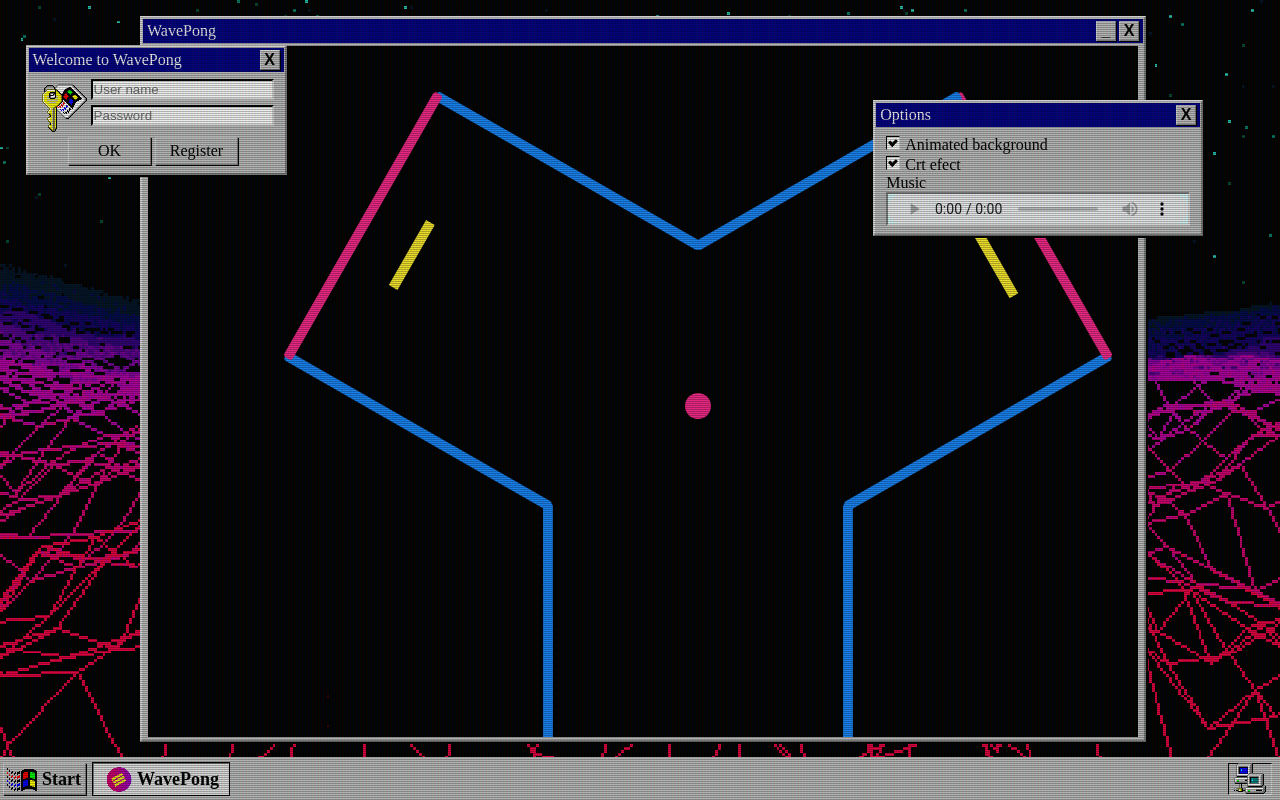
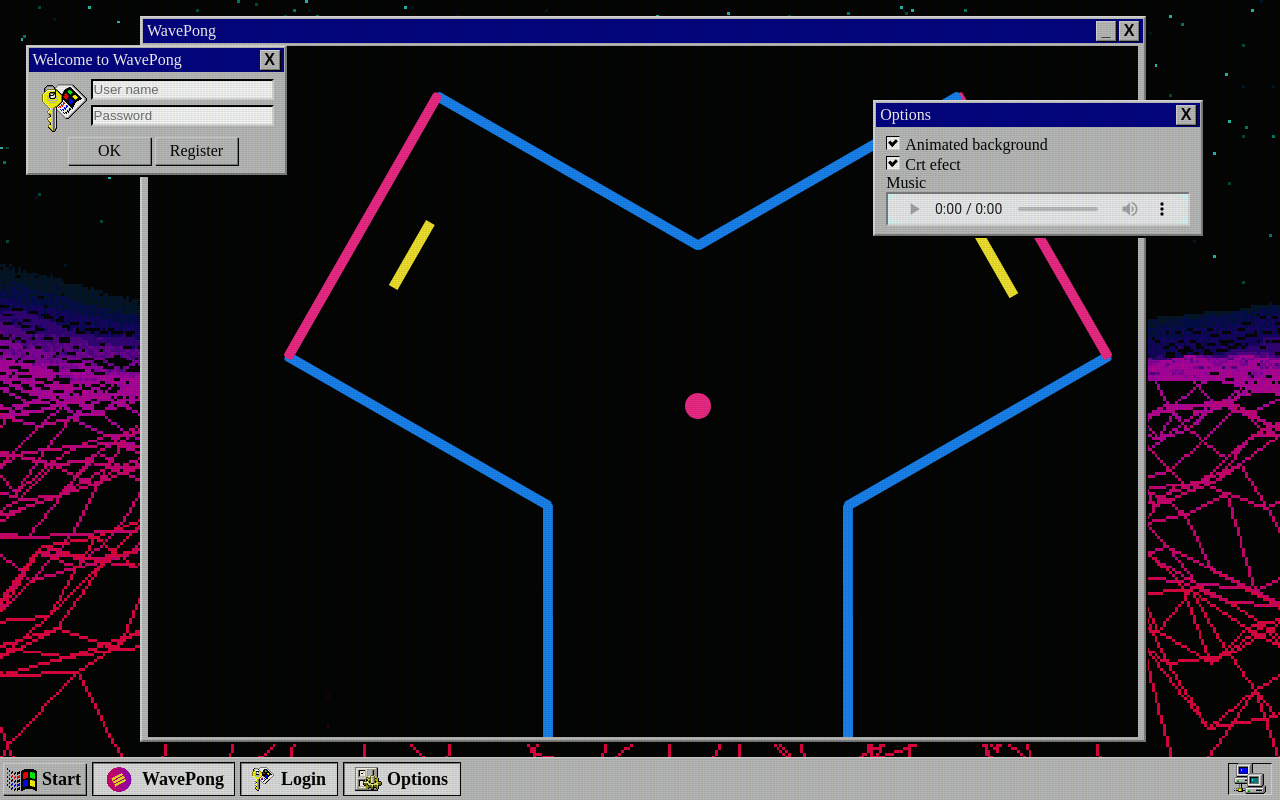
Before and after one commit to Torodin/WavePong, a website: page client/index.html in a window 1280 px wide. Drawn offline with nearby package versions, Linux system fonts and the light colour scheme; no server answers; animation ran at ten frames a second.

Commit message:
Gestion de ventanas mejorada

```diff
--- a/client/css/aesthetic.css
+++ b/client/css/aesthetic.css
@@ -348,11 +348,11 @@
     left: 0;
     bottom: 0;
     right: 0;
-    background: rgba(18, 16, 16, 0.07);
+    background: rgba(18, 16, 16, 0.06);
     opacity: 0;
     z-index: 2;
     pointer-events: none;
-    animation: flicker 0.25s infinite; }
+    animation: flicker 0.27s infinite; }
   .aesthetic-effect-crt::before {
     content: " ";
     display: block;
@@ -361,7 +361,7 @@
     left: 0;
     bottom: 0;
     right: 0;
-    background: linear-gradient(rgba(18, 16, 16, 0) 50%, rgba(0, 0, 0, 0.25) 50%), linear-gradient(90deg, rgba(255, 0, 0, 0.07), rgba(0, 255, 0, 0.03), rgba(0, 0, 255, 0.07));
+    background: linear-gradient(rgba(18, 16, 16, 0) 50%, rgba(0, 0, 0, 0.08) 50%), linear-gradient(90deg, rgba(255, 0, 0, 0.07), rgba(0, 255, 0, 0.03), rgba(0, 0, 255, 0.07));
     z-index: 2;
     background-size: 100% 2px, 3px 100%;
     pointer-events: none; }
--- a/client/css/index.css
+++ b/client/css/index.css
@@ -91,13 +91,17 @@ body { cursor: url('../images/cursor-retro-1.png'), auto; }
     margin-right: 7px;
 }
 
-#game-taskbar-button {
-    width: 130px;
-}
-
-#game-taskbar-button span{ margin: 0; }
+#game-taskbar-button { width: 135px; }
 
 #game-taskbar-button img{ width: 35px; }
+
+#login-taskbar-button { width: 90px; }
+
+#login-taskbar-button img{ width: 25px; }
+
+#options-taskbar-button { width: 110px; }
+
+#options-taskbar-button img{ width: 27px; }
 
 .infront { background-color: #E4E4E4; }
 
--- a/client/index.html
+++ b/client/index.html
@@ -58,7 +58,7 @@
 
         <!-- Contenido de la ventana -->
         <div class="aesthetic-windows-95-modal-content">
-            <img src="images/login-img.png" style="float:left;" alt="login icon" align="middle">
+            <img src="images/login-icon.png" style="float:left;" alt="login icon" align="middle">
             <input class="aesthetic-windows-95-text-input" type="text" name="username" id="username" placeholder="User name"><br>
             <input class="aesthetic-windows-95-text-input" type="password" name="password" id="password" placeholder="Password">
             <div class="login-buttons">
@@ -119,6 +119,16 @@
             <span>WavePong</span>
         </div>
 
+        <div id="login-taskbar-button" class="aesthetic-windows-95-button infront">
+            <img src="images/login-icon.png" alt="login icon">
+            <span>Login</span>
+        </div>
+
+        <div id="options-taskbar-button" class="aesthetic-windows-95-button infront">
+            <img src="images/options-icon.png" alt="options icon">
+            <span>Options</span>
+        </div>
+
         <div class="aesthetic-windows-95-taskbar-services only-deco">
             <img class="only-deco" src="images/connected.png" alt="windows logo">
         </div>
--- a/client/js/windows.js
+++ b/client/js/windows.js
@@ -1,3 +1,4 @@
+/* --- Gestion de taskbar --- */
 let taskbarGameButton = document.getElementById('game-taskbar-button');
 let gameWindowMinButton = document.getElementById('gameMinButton')
 let gameWindow = document.getElementById('game-window');
@@ -12,6 +13,25 @@ gameWindowMinButton.addEventListener('click', () => {
     gameWindow.classList.toggle('oculta');
 });
 
+let taskbarLoginButton = document.getElementById('login-taskbar-button');
+//let loginWindowMinButton = document.getElementById('loginMinButton')
+let loginWindow = document.getElementById('login');
+
+taskbarLoginButton.addEventListener('click', () => {
+    taskbarLoginButton.classList.toggle('infront');
+    loginWindow.classList.toggle('oculta');
+});
+
+let taskbarOptionButton = document.getElementById('options-taskbar-button');
+//let optionWindowMinButton = document.getElementById('optionMinButton')
+let optionWindow = document.getElementById('options');
+
+taskbarOptionButton.addEventListener('click', () => {
+    taskbarOptionButton.classList.toggle('infront');
+    optionWindow.classList.toggle('oculta');
+});
+
+/* --- Gestion de opciones --- */
 let backAnimChk = document.getElementById('anim-chk');
 
 backAnimChk.addEventListener('click', () => {
@@ -24,6 +44,7 @@ crtChk.addEventListener('click', () => {
     document.getElementsByTagName('html')[0].classList.toggle('aesthetic-effect-crt');
 });
 
+/* --- Gestion de login --- */
 let loginUser = document.getElementById('username');
 let loginPsw = document.getElementById('password');
 let loginSubButton = document.getElementById('login-sub');
```
Also changed, not shown: client/images/login-icon.png (renamed from client/images/login-img.png), client/images/options-icon.png (added).
